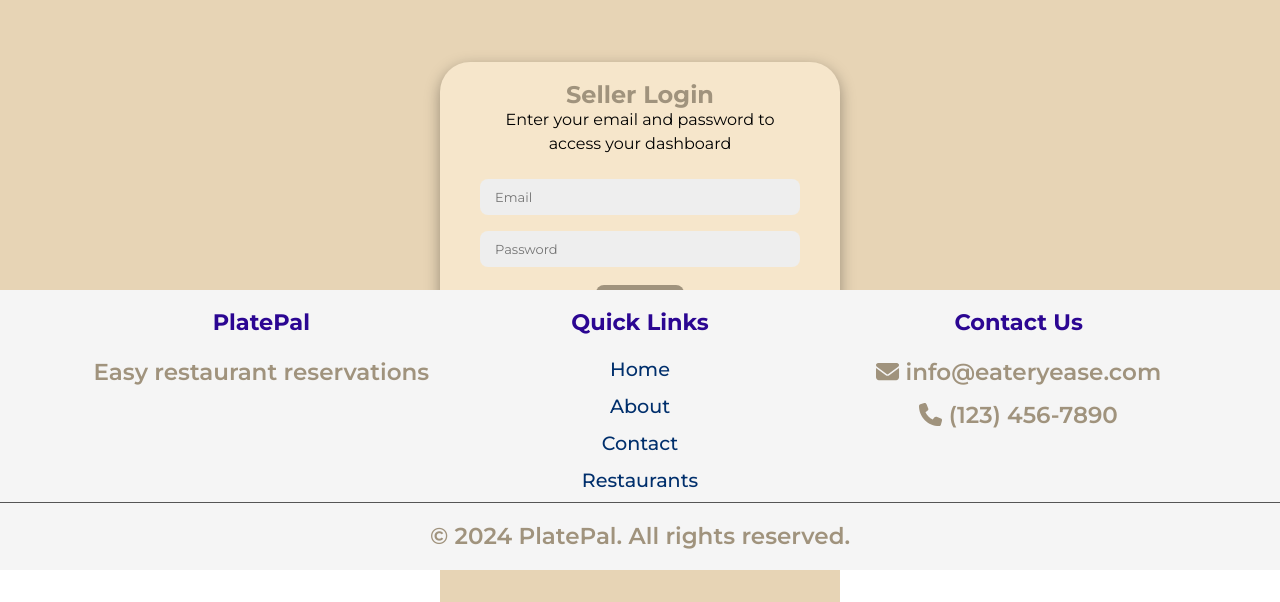
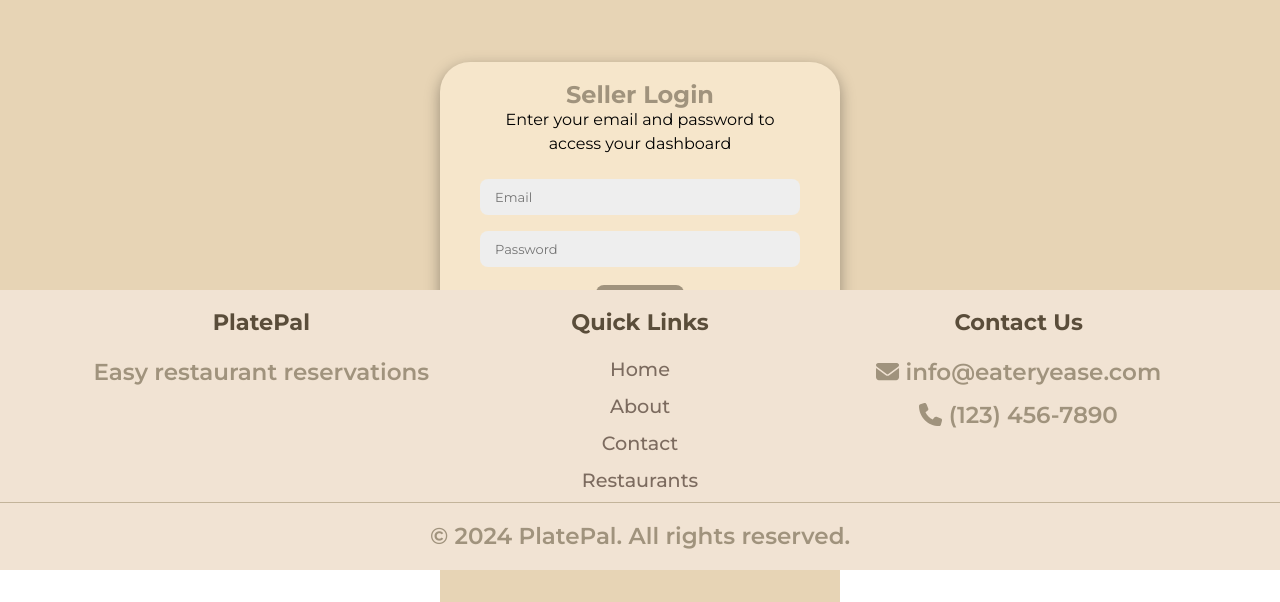
Before and after one commit to edwinsupremacy/Phase-5-Group-project--Frontend, a React (Vite) app: page /login/seller in a window 1280 px wide. Shown: the part 230-832 px from the top of the page. Built offline with nearby package versions, Linux system fonts and the light colour scheme.

Commit message:
edit footer

```diff
--- a/src/components/Footer.css
+++ b/src/components/Footer.css
@@ -23,8 +23,10 @@
 }
 
 .footer {
-    background-color: #F5F5F5;
-    color: #333333;
+    background-color: #F1E3D3;
+    /* Light cream background */
+    color: #5A4D3A;
+    /* Dark brown text color */
     padding: 1rem 0;
     font-size: 1.2rem;
     font-weight: 600;
@@ -53,7 +55,8 @@
 .footer-bottom {
     text-align: center;
     padding-top: 1rem;
-    border-top: 1px solid #555;
+    border-top: 1px solid #C3B49A;
+    /* Muted beige border color */
     width: 100%;
     box-sizing: border-box;
     /* Ensure padding is included in width calculation */
@@ -66,7 +69,8 @@
 }
 
 .footer-section h3 {
-    color: #2b0692;
+    color: #5A4D3A;
+    /* Dark brown heading color */
     margin-bottom: 1rem;
 }
 
@@ -85,13 +89,15 @@
 }
 
 .footer-section.links a {
-    color: #002f6c;
+    color: #7C6B5F;
+    /* Soft brown link color */
     text-decoration: none;
     transition: color 0.3s ease;
 }
 
 .footer-section.links a:hover {
-    color: #0d0c66;
+    color: #5A4D3A;
+    /* Dark brown for hover effect */
 }
 
 .footer-section.contact p {
@@ -101,7 +107,8 @@
 .footer-section.contact i,
 .footer-section.contact .fa {
     margin-right: 0.5rem;
-    color: #160f83;
+    color: #C3B49A;
+    /* Muted beige for icons */
 }
 
 /* Media queries */
```
